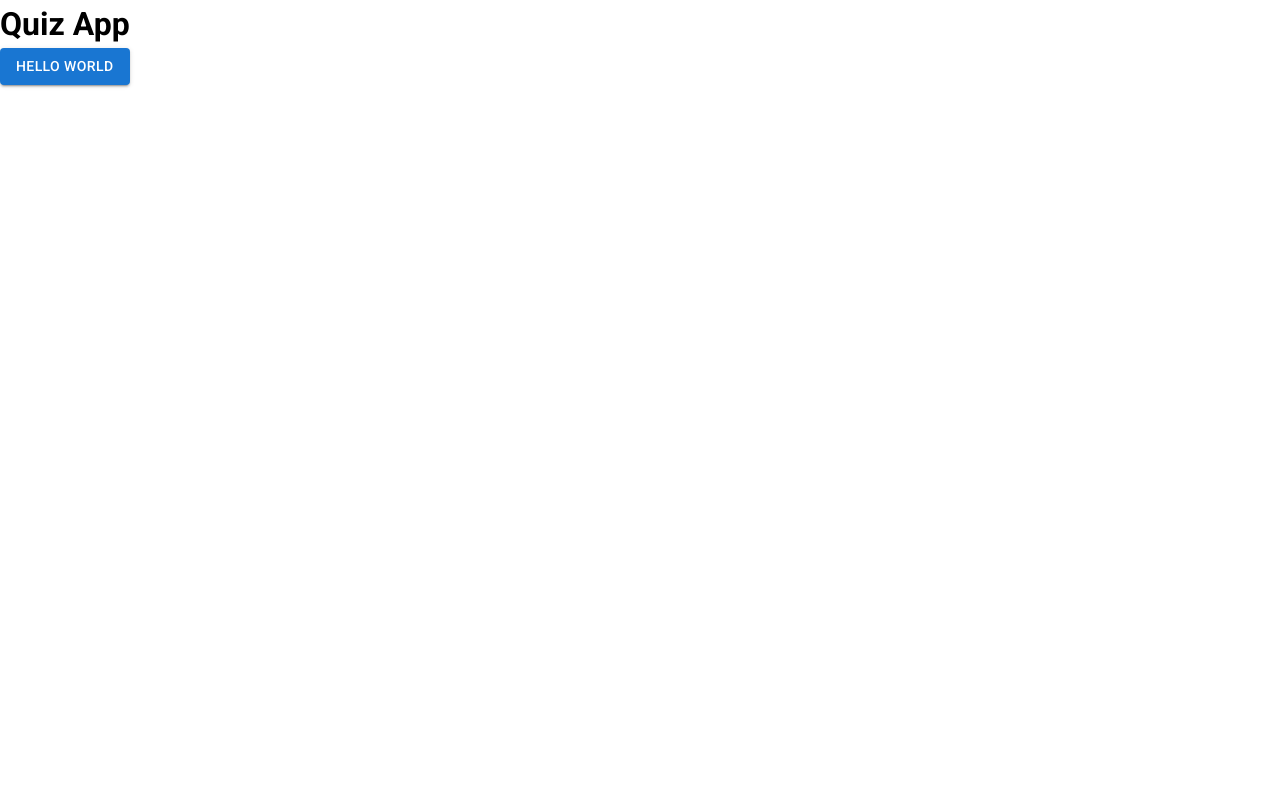
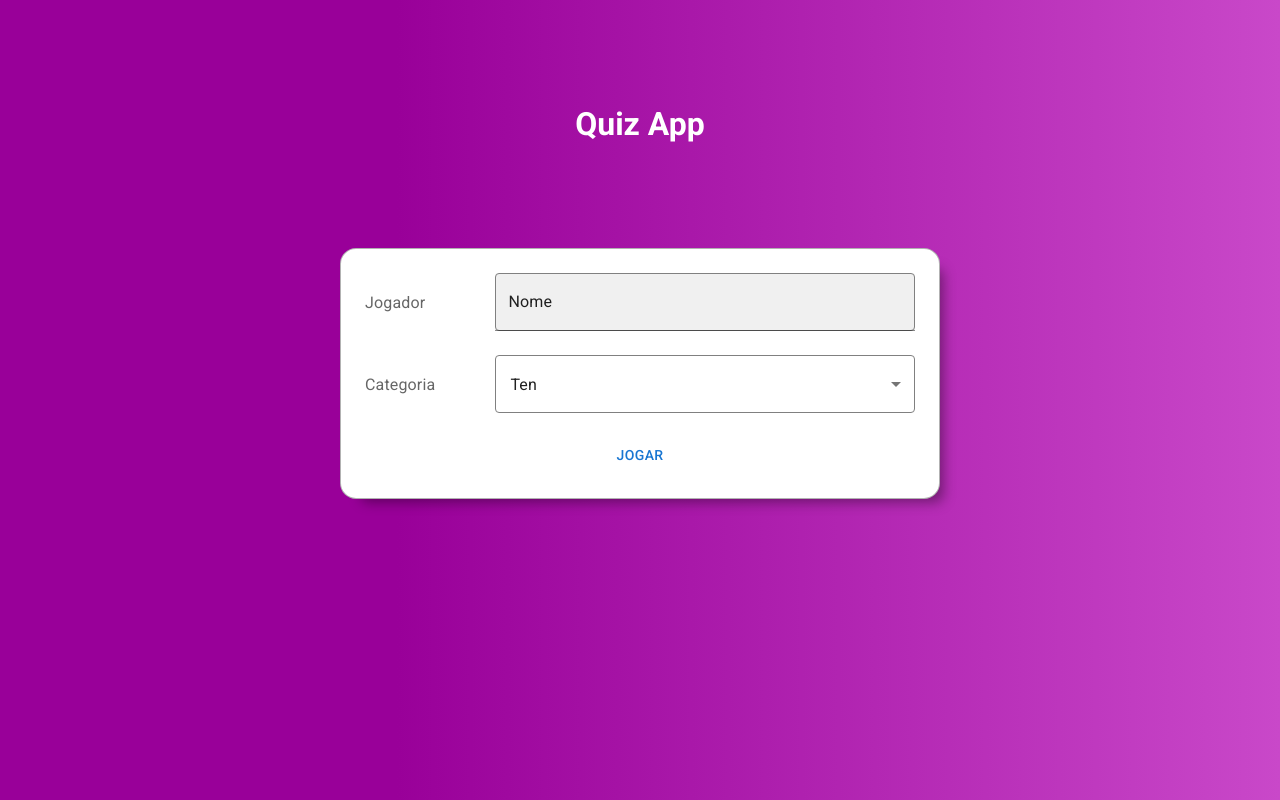
Before and after one commit to NandaPersa/quiz-app, a Next.js app: page / in a window 1280 px wide. Built offline with nearby package versions, Linux system fonts and the light colour scheme.

Commit message:
feat: create home page

```diff
--- a/src/app/page.tsx
+++ b/src/app/page.tsx
@@ -1,10 +1,18 @@
-import Button from '@mui/material/Button';
+import Box from '@/components/ui/Box';
+import SelectInput from '@/components/ui/Select';
+import TextFieldInput from '@/components/ui/TextField';
+import styles from '@/styles/pages/home.module.scss';
+import { Button } from '@mui/material';
 
 export default function Home() {
   return (
-    <main>
-      <h1>Quiz App</h1>
-      <Button variant="contained">Hello world</Button>
+    <main className={styles.wrapper}>
+      <h1 className={styles.title}>Quiz App</h1>
+      <Box>
+        <TextFieldInput />
+        <SelectInput />
+        <Button className={styles.button}>Jogar</Button>
+      </Box>
     </main>
   );
 }
--- /dev/null
+++ b/src/components/ui/Box/index.tsx
@@ -0,0 +1,12 @@
+import React from 'react';
+import styles from './styles.module.scss';
+
+interface Props {
+  children: React.ReactNode;
+}
+
+const Box = ({ children }: Props) => {
+  return <div className={styles.boxContainer}>{children}</div>;
+};
+
+export default Box;
--- /dev/null
+++ b/src/components/ui/Box/styles.module.scss
@@ -0,0 +1,23 @@
+.boxContainer {
+  width: 100%;
+  max-width: 600px;
+  height: auto;
+  background-color: #ffffff;
+
+  border-radius: 16px;
+  border: 1px solid rgba(0, 0, 0, 0.3);
+
+  -webkit-box-shadow: 12px 12px 13px -9px rgba(0, 0, 0, 0.4);
+  -moz-box-shadow: 12px 12px 13px -9px rgba(0, 0, 0, 0.4);
+  box-shadow: 12px 12px 13px -9px rgba(0, 0, 0, 0.4);
+
+  display: flex;
+  flex-direction: column;
+  gap: 24px;
+
+  padding: 24px;
+
+  > div {
+    width: 100%;
+  }
+}
--- /dev/null
+++ b/src/components/ui/Select/index.tsx
@@ -0,0 +1,26 @@
+import { InputLabel, MenuItem, Select } from '@mui/material';
+import React from 'react';
+import styles from './styles.module.scss';
+
+const SelectInput: React.FC = () => {
+  return (
+    <div className={styles.selectContainer}>
+      <InputLabel className={styles.label}>Categoria</InputLabel>
+      <Select
+        labelId="demo-simple-select-filled-label"
+        id="demo-simple-select-filled"
+        value={10}
+        fullWidth
+      >
+        <MenuItem value="">
+          <em>None</em>
+        </MenuItem>
+        <MenuItem value={10}>Ten</MenuItem>
+        <MenuItem value={20}>Twenty</MenuItem>
+        <MenuItem value={30}>Thirty</MenuItem>
+      </Select>
+    </div>
+  );
+};
+
+export default SelectInput;
--- /dev/null
+++ b/src/components/ui/Select/styles.module.scss
@@ -0,0 +1,9 @@
+.selectContainer {
+  display: flex;
+  align-items: center;
+  gap: 16px;
+}
+
+.label {
+  width: 150px;
+}
--- /dev/null
+++ b/src/components/ui/TextField/index.tsx
@@ -0,0 +1,22 @@
+import React from 'react';
+
+import TextField from '@mui/material/TextField';
+import styles from './styles.module.scss';
+import { InputLabel } from '@mui/material';
+
+const TextFieldInput: React.FC = () => {
+  return (
+    <div className={styles.container}>
+      <InputLabel className={styles.label}>Jogador</InputLabel>
+      <TextField
+        hiddenLabel
+        id="filled-hidden-label-small"
+        defaultValue="Nome"
+        variant="filled"
+        fullWidth
+      />
+    </div>
+  );
+};
+
+export default TextFieldInput;
--- /dev/null
+++ b/src/components/ui/TextField/styles.module.scss
@@ -0,0 +1,9 @@
+.container {
+  display: flex;
+  align-items: center;
+  gap: 16px;
+}
+
+.label {
+  width: 150px;
+}
--- a/src/styles/globals.scss
+++ b/src/styles/globals.scss
@@ -13,6 +13,12 @@ body {
   line-height: 1.5;
   -webkit-font-smoothing: antialiased;
   font-family: 'Roboto';
+  background: rgb(153, 0, 153);
+  background: linear-gradient(
+    90deg,
+    rgba(153, 0, 153, 1) 31%,
+    rgba(201, 72, 201, 1) 100%
+  );
 }
 
 img,
@@ -45,3 +51,22 @@ h6 {
 #__next {
   isolation: isolate;
 }
+
+.MuiOutlinedInput-notchedOutline {
+  display: none;
+}
+
+.MuiSelect-outlined {
+  border: 1px solid gray !important;
+}
+
+.MuiFilledInput-input {
+  border: 1px solid gray !important;
+  background: #fff;
+  border-radius: 4px;
+}
+
+.MuiOutlinedInput-input {
+  display: flex;
+  justify-content: space-between;
+}
--- /dev/null
+++ b/src/styles/pages/home.module.scss
@@ -0,0 +1,20 @@
+.wrapper {
+  width: 100vw;
+  height: 100vh;
+
+  display: flex;
+  flex-direction: column;
+  align-items: center;
+
+  padding-top: 100px;
+}
+
+.title {
+  margin-bottom: 100px;
+  color: #ffffff;
+  font-size: 32px;
+}
+
+.button {
+  background-color: #990099;
+}
```
